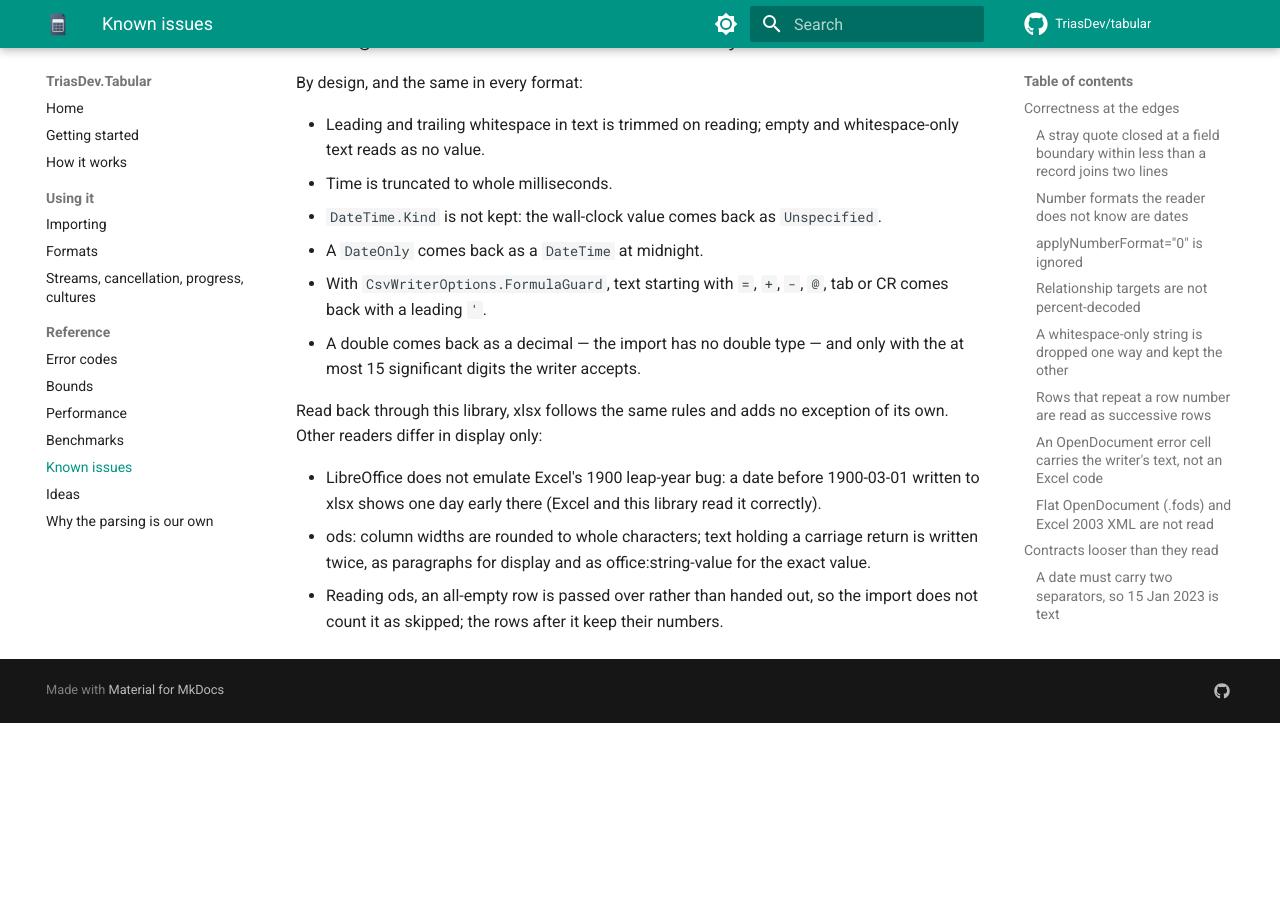
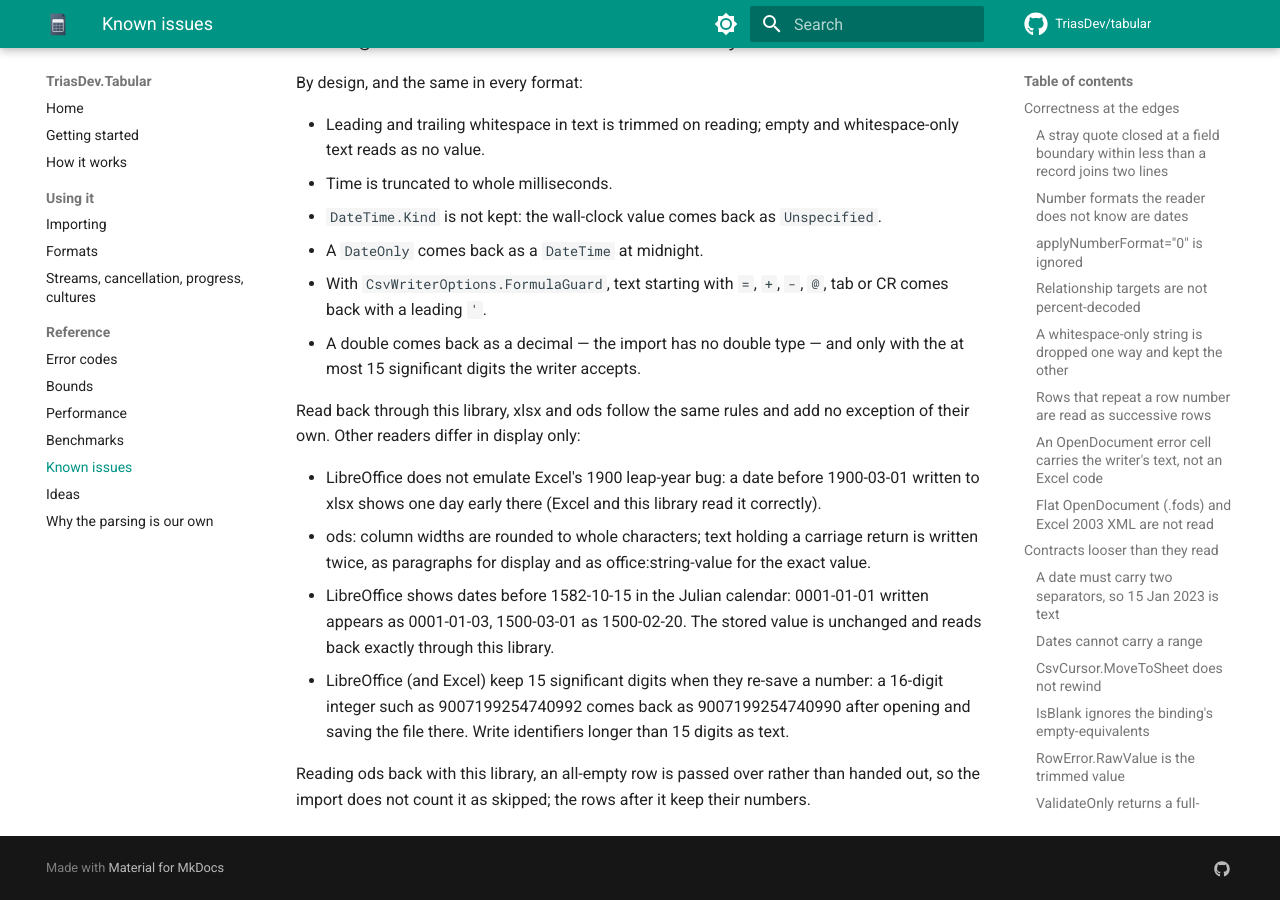
Before and after one commit to TriasDev/tabular, an MkDocs documentation site: the page built from docs/KNOWN-ISSUES.md, in a window 1280 px wide and 900 px high, scrolled down 5451 px. Built offline with MkDocs 1.6.1 and Material for MkDocs 9.7.7, drawn with Linux system fonts in a browser that asks for light colours; comment, search, counter and statistics services are not loaded; before the commit the page ends 6174 px from its top, so only the background shows below that.

Commit message:
docs: ods in the round-trip rules, LibreOffice Julian dates and 15 digits, exact precision and token-limit wording

```diff
--- a/docs/KNOWN-ISSUES.md
+++ b/docs/KNOWN-ISSUES.md
@@ -190,8 +190,11 @@ By design, and the same in every format:
 - With `CsvWriterOptions.FormulaGuard`, text starting with `=`, `+`, `-`, `@`, tab or CR comes back with a leading `'`.
 - A double comes back as a decimal — the import has no double type — and only with the at most 15 significant digits the writer accepts.
 
-Read back through this library, xlsx follows the same rules and adds no exception of its own. Other readers differ in display only:
+Read back through this library, xlsx and ods follow the same rules and add no exception of their own. Other readers differ in display only:
 
 - LibreOffice does not emulate Excel's 1900 leap-year bug: a date before 1900-03-01 written to xlsx shows one day early there (Excel and this library read it correctly).
 - ods: column widths are rounded to whole characters; text holding a carriage return is written twice, as paragraphs for display and as office:string-value for the exact value.
-- Reading ods, an all-empty row is passed over rather than handed out, so the import does not count it as skipped; the rows after it keep their numbers.
+- LibreOffice shows dates before 1582-10-15 in the Julian calendar: 0001-01-01 written appears as 0001-01-03, 1500-03-01 as 1500-02-20. The stored value is unchanged and reads back exactly through this library.
+- LibreOffice (and Excel) keep 15 significant digits when they re-save a number: a 16-digit integer such as 9007199254740992 comes back as 9007199254740990 after opening and saving the file there. Write identifiers longer than 15 digits as text.
+
+Reading ods back with this library, an all-empty row is passed over rather than handed out, so the import does not count it as skipped; the rows after it keep their numbers.
```
Also changed, not shown: docs/error-codes.md (+1 -1 lines).
